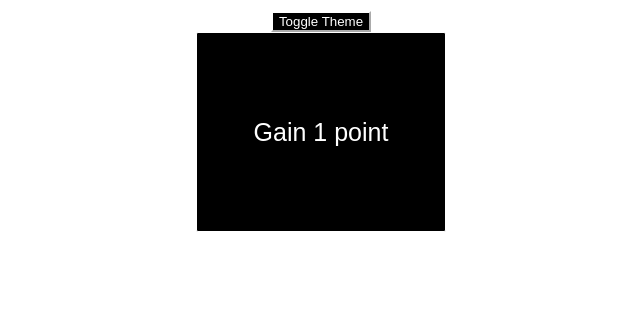
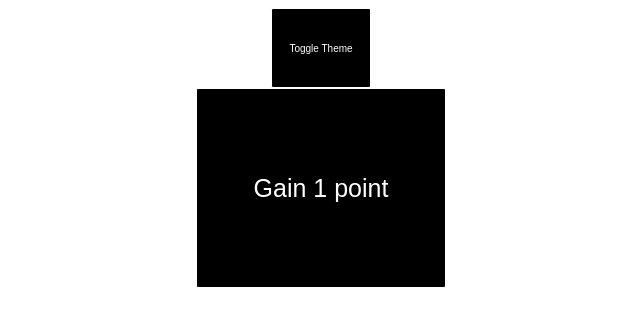
Before and after one commit to susamobus/Stat-incremental, a plain HTML site: page index.html in a window 1280 px wide. Shown: the whole page, without its empty margins (319-959 px from the left). Drawn offline with Linux system fonts and the light colour scheme.

Commit message:
Update styles.css

```diff
--- a/styles.css
+++ b/styles.css
@@ -32,6 +32,16 @@ body {
   border-radius: 2px;
 }
 
+.SettingsButton {
+  width: 100px;
+  height: 80px;
+  font-size: 10px;
+  color: white;
+  background-color: black;
+  border: 1px solid white;
+  border-radius: 2px;
+}
+
 .Containers {
   color: black;
   background-color: white;
```
